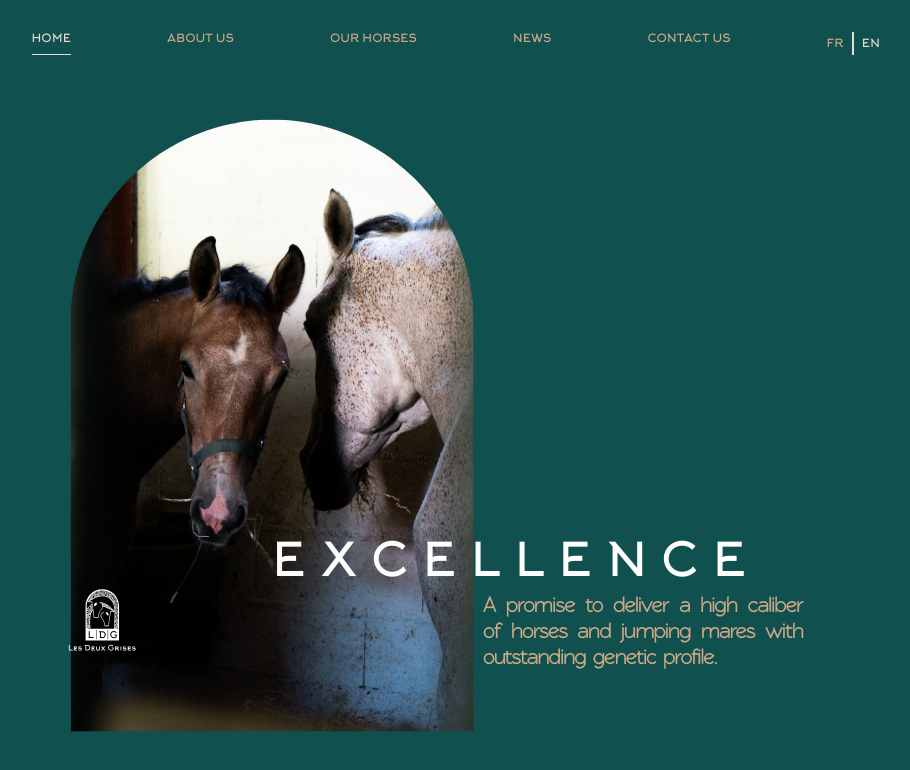
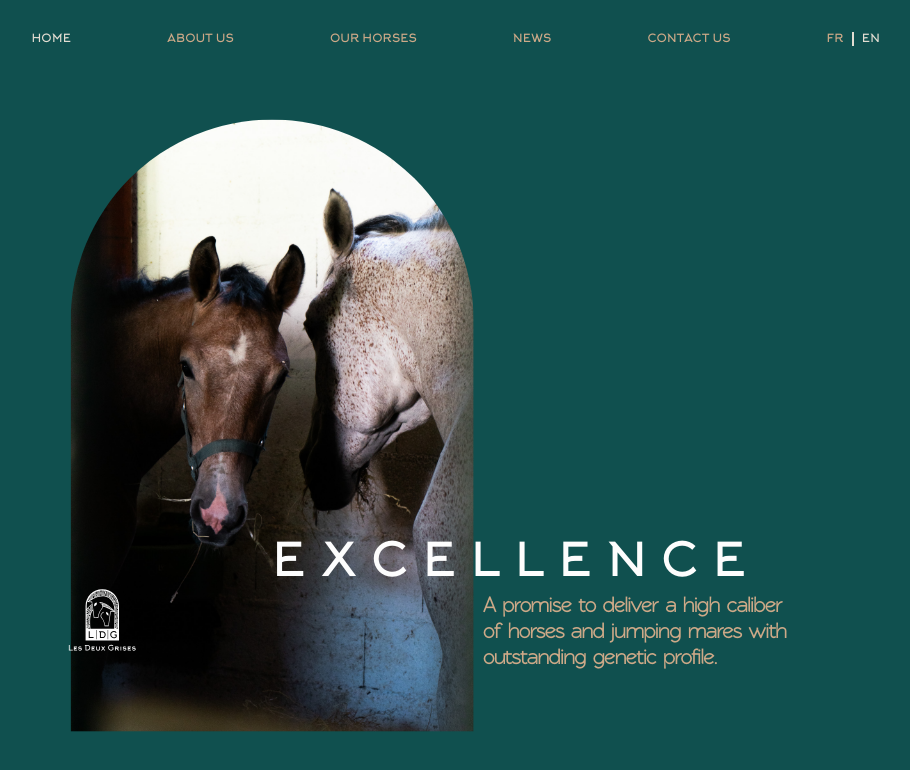
Before and after one commit to Quant11111/les-deux-grises, a Next.js app: page /en in a window 1280 px wide. Shown: the top 770 px of the page, without its empty margins (368-1278 px from the left). Built offline with nearby package versions, Linux system fonts and the light colour scheme.

Commit message:
fix julie

```diff
--- a/src/ui/LanguageSelector.tsx
+++ b/src/ui/LanguageSelector.tsx
@@ -44,7 +44,6 @@ export default function LanguageSelector({ locale }: { locale: string }) {
       <div
         style={{
           width: "2px",
-          height: "100%",
           background: themeVariables.cloudyMist,
         }}
       />
--- a/src/ui/components/Hero.tsx
+++ b/src/ui/components/Hero.tsx
@@ -31,7 +31,6 @@ const HeroTitle = styled.h1<{ imgZoom: number }>`
 `;
 
 const HeroDescription = styled.p<{ imgZoom: number }>`
-  text-align: justify;
   color: ${themeVariables.neutralEarth};
   font-size: ${({ imgZoom }) => imgZoom * 67}px;
   font-weight: bold;
--- a/src/ui/components/NavLink.tsx
+++ b/src/ui/components/NavLink.tsx
@@ -17,13 +17,9 @@ export default function NavLink({
       className="aboutlink"
       href={`/${locale}/${linkWord}`}
       style={{
-        paddingBottom: "0.5rem",
         color: isActive
           ? themeVariables.cloudyMist
           : themeVariables.neutralEarth,
-        borderBottom: isActive
-          ? `0.1rem solid ${themeVariables.cloudyMist}`
-          : "none",
       }}
     >
       {text}
```
